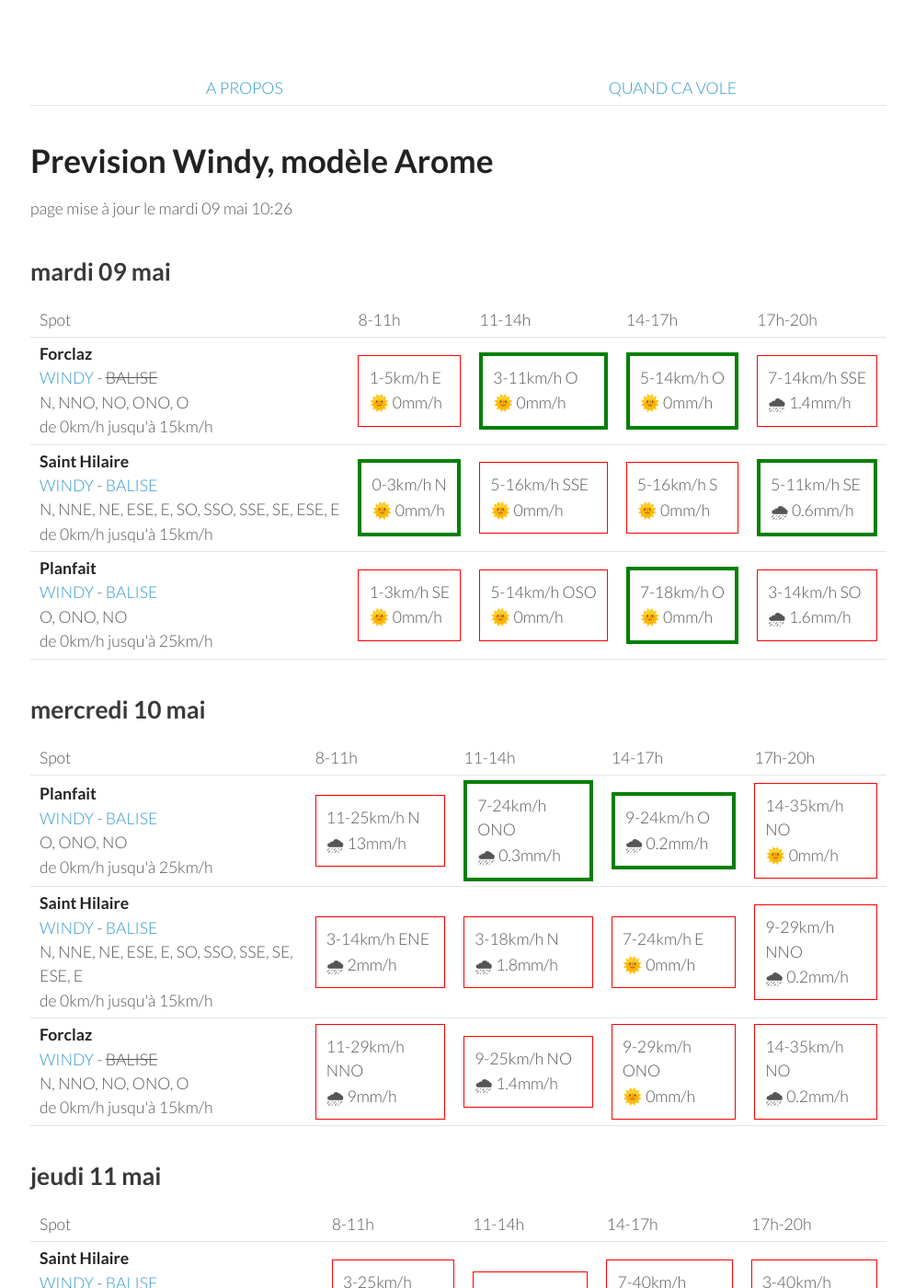
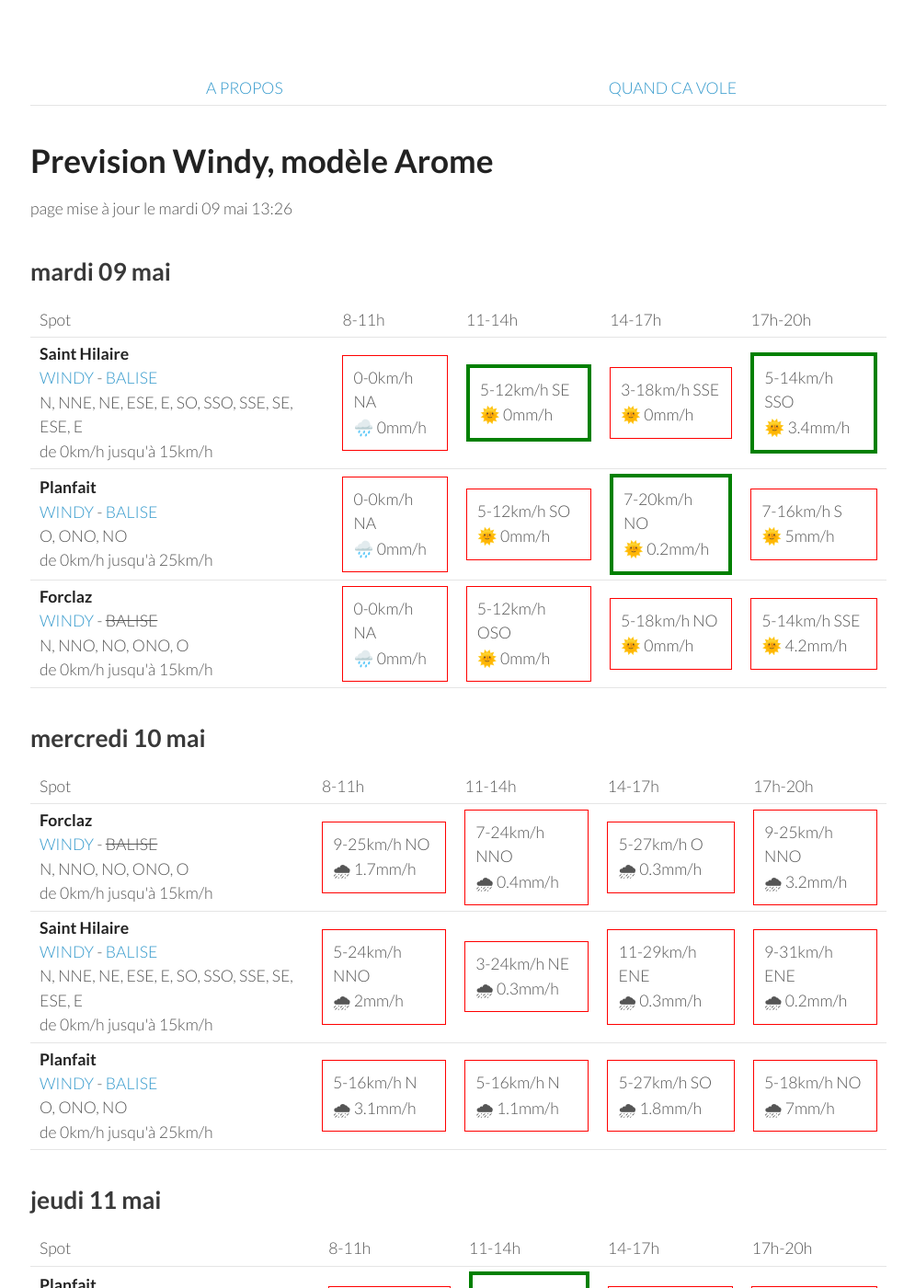
Before and after one commit to parapente-dans-le-nord/parapente-dans-le-nord.github.io, a Jekyll site: the page built from alpes_nord.markdown, in a window 1280 px wide and 1400 px high. Shown: the whole window at 92% size, without its empty margins (25-1020 px from the left). Built offline with Jekyll 4.4.1, drawn with Linux system fonts in a browser that asks for light colours; some of the changed text lies outside the part shown.

Commit message:
update index.markdown

```diff
--- a/alpes_nord.markdown
+++ b/alpes_nord.markdown
@@ -7,7 +7,7 @@ title:  "Tous les spots"
 {: .links}
 
 # Prevision Windy, modèle Arome
-page mise à jour le mardi 09 mai 10:26
+page mise à jour le mardi 09 mai 13:26
 
 ## mardi 09 mai
 
@@ -22,33 +22,30 @@ page mise à jour le mardi 09 mai 10:26
       <td>17h-20h</td>
     </tr>
 <tr>
-        <td><strong>Forclaz</strong><br><a href="https://windy.com/45.814/6.247?45.375,6.246,8,m:eVwaglz">WINDY</a> - <span class="no-balise"> BALISE </span><br> <span class="vent-favorable">N, NNO, NO, ONO, O</span><br><span class="force-vent">de 0km/h jusqu'à 15km/h</span> </td>
-
-            <td><div class="not-flyable"><p>1-5km/h E</p><p>🌞 0mm/h</p></div></td>
-            <td><div class="flyable"><p>3-11km/h O</p><p>🌞 0mm/h</p></div></td>
-            <td><div class="flyable"><p>5-14km/h O</p><p>🌞 0mm/h</p></div></td>
-            <td><div class="not-flyable"><p>7-14km/h SSE</p><p>🌧 1.4mm/h</p></div></td>
-
-
-    </tr>
-<tr>
         <td><strong>Saint Hilaire</strong><br><a href="https://windy.com/45.307/5.888?45.087,5.889,9,m:eUFagkX">WINDY</a> - <span class=""><a href="http://www.balisemeteo.com/balise.php?idBalise=61">BALISE</a> </span><br> <span class="vent-favorable">N, NNE, NE, ESE, E, SO, SSO, SSE, SE, ESE, E</span><br><span class="force-vent">de 0km/h jusqu'à 15km/h</span> </td>
 
-            <td><div class="flyable"><p>0-3km/h N</p><p>🌞 0mm/h</p></div></td>
-            <td><div class="not-flyable"><p>5-16km/h SSE</p><p>🌞 0mm/h</p></div></td>
-            <td><div class="not-flyable"><p>5-16km/h S</p><p>🌞 0mm/h</p></div></td>
-            <td><div class="flyable"><p>5-11km/h SE</p><p>🌧 0.6mm/h</p></div></td>
-
+            <td><div class="not-flyable"><p>0-0km/h NA</p><p>🌧️ 0mm/h</p></div></td>
+            <td><div class="flyable"><p>5-12km/h SE</p><p>🌞 0mm/h</p></div></td>
+            <td><div class="not-flyable"><p>3-18km/h SSE</p><p>🌞 0mm/h</p></div></td>
+            <td><div class="flyable"><p>5-14km/h SSO</p><p>🌞 3.4mm/h</p></div></td>
 
     </tr>
 <tr>
         <td><strong>Planfait</strong><br><a href="https://windy.com/45.853/6.223?45.415,6.223,8">WINDY</a> - <span class=""><a href="https://www.openwindmap.org/PP496">BALISE</a> </span><br> <span class="vent-favorable">O, ONO, NO</span><br><span class="force-vent">de 0km/h jusqu'à 25km/h</span> </td>
 
-            <td><div class="not-flyable"><p>1-3km/h SE</p><p>🌞 0mm/h</p></div></td>
-            <td><div class="not-flyable"><p>5-14km/h OSO</p><p>🌞 0mm/h</p></div></td>
-            <td><div class="flyable"><p>7-18km/h O</p><p>🌞 0mm/h</p></div></td>
-            <td><div class="not-flyable"><p>3-14km/h SO</p><p>🌧 1.6mm/h</p></div></td>
+            <td><div class="not-flyable"><p>0-0km/h NA</p><p>🌧️ 0mm/h</p></div></td>
+            <td><div class="not-flyable"><p>5-12km/h SO</p><p>🌞 0mm/h</p></div></td>
+            <td><div class="flyable"><p>7-20km/h NO</p><p>🌞 0.2mm/h</p></div></td>
+            <td><div class="not-flyable"><p>7-16km/h S</p><p>🌞 5mm/h</p></div></td>
 
+    </tr>
+<tr>
+        <td><strong>Forclaz</strong><br><a href="https://windy.com/45.814/6.247?45.375,6.246,8,m:eVwaglz">WINDY</a> - <span class="no-balise"> BALISE </span><br> <span class="vent-favorable">N, NNO, NO, ONO, O</span><br><span class="force-vent">de 0km/h jusqu'à 15km/h</span> </td>
+
+            <td><div class="not-flyable"><p>0-0km/h NA</p><p>🌧️ 0mm/h</p></div></td>
+            <td><div class="not-flyable"><p>5-12km/h OSO</p><p>🌞 0mm/h</p></div></td>
+            <td><div class="not-flyable"><p>5-18km/h NO</p><p>🌞 0mm/h</p></div></td>
+            <td><div class="not-flyable"><p>5-14km/h SSE</p><p>🌞 4.2mm/h</p></div></td>
 
     </tr>
 
@@ -68,32 +65,32 @@ page mise à jour le mardi 09 mai 10:26
       <td>17h-20h</td>
     </tr>
 <tr>
-        <td><strong>Planfait</strong><br><a href="https://windy.com/45.853/6.223?45.415,6.223,8">WINDY</a> - <span class=""><a href="https://www.openwindmap.org/PP496">BALISE</a> </span><br> <span class="vent-favorable">O, ONO, NO</span><br><span class="force-vent">de 0km/h jusqu'à 25km/h</span> </td>
+        <td><strong>Forclaz</strong><br><a href="https://windy.com/45.814/6.247?45.375,6.246,8,m:eVwaglz">WINDY</a> - <span class="no-balise"> BALISE </span><br> <span class="vent-favorable">N, NNO, NO, ONO, O</span><br><span class="force-vent">de 0km/h jusqu'à 15km/h</span> </td>
 
-            <td><div class="not-flyable"><p>11-25km/h N</p><p>🌧 13mm/h</p></div></td>
-            <td><div class="flyable"><p>7-24km/h ONO</p><p>🌧 0.3mm/h</p></div></td>
-            <td><div class="flyable"><p>9-24km/h O</p><p>🌧 0.2mm/h</p></div></td>
-            <td><div class="not-flyable"><p>14-35km/h NO</p><p>🌞 0mm/h</p></div></td>
+            <td><div class="not-flyable"><p>9-25km/h NO</p><p>🌧 1.7mm/h</p></div></td>
+            <td><div class="not-flyable"><p>7-24km/h NNO</p><p>🌧 0.4mm/h</p></div></td>
+            <td><div class="not-flyable"><p>5-27km/h O</p><p>🌧 0.3mm/h</p></div></td>
+            <td><div class="not-flyable"><p>9-25km/h NNO</p><p>🌧 3.2mm/h</p></div></td>
 
 
     </tr>
 <tr>
         <td><strong>Saint Hilaire</strong><br><a href="https://windy.com/45.307/5.888?45.087,5.889,9,m:eUFagkX">WINDY</a> - <span class=""><a href="http://www.balisemeteo.com/balise.php?idBalise=61">BALISE</a> </span><br> <span class="vent-favorable">N, NNE, NE, ESE, E, SO, SSO, SSE, SE, ESE, E</span><br><span class="force-vent">de 0km/h jusqu'à 15km/h</span> </td>
 
-            <td><div class="not-flyable"><p>3-14km/h ENE</p><p>🌧 2mm/h</p></div></td>
-            <td><div class="not-flyable"><p>3-18km/h N</p><p>🌧 1.8mm/h</p></div></td>
-            <td><div class="not-flyable"><p>7-24km/h E</p><p>🌞 0mm/h</p></div></td>
-            <td><div class="not-flyable"><p>9-29km/h NNO</p><p>🌧 0.2mm/h</p></div></td>
+            <td><div class="not-flyable"><p>5-24km/h NNO</p><p>🌧 2mm/h</p></div></td>
+            <td><div class="not-flyable"><p>3-24km/h NE</p><p>🌧 0.3mm/h</p></div></td>
+            <td><div class="not-flyable"><p>11-29km/h ENE</p><p>🌧 0.3mm/h</p></div></td>
+            <td><div class="not-flyable"><p>9-31km/h ENE</p><p>🌧 0.2mm/h</p></div></td>
 
 
     </tr>
 <tr>
-        <td><strong>Forclaz</strong><br><a href="https://windy.com/45.814/6.247?45.375,6.246,8,m:eVwaglz">WINDY</a> - <span class="no-balise"> BALISE </span><br> <span class="vent-favorable">N, NNO, NO, ONO, O</span><br><span class="force-vent">de 0km/h jusqu'à 15km/h</span> </td>
+        <td><strong>Planfait</strong><br><a href="https://windy.com/45.853/6.223?45.415,6.223,8">WINDY</a> - <span class=""><a href="https://www.openwindmap.org/PP496">BALISE</a> </span><br> <span class="vent-favorable">O, ONO, NO</span><br><span class="force-vent">de 0km/h jusqu'à 25km/h</span> </td>
 
-            <td><div class="not-flyable"><p>11-29km/h NNO</p><p>🌧 9mm/h</p></div></td>
-            <td><div class="not-flyable"><p>9-25km/h NO</p><p>🌧 1.4mm/h</p></div></td>
-            <td><div class="not-flyable"><p>9-29km/h ONO</p><p>🌞 0mm/h</p></div></td>
-            <td><div class="not-flyable"><p>14-35km/h NO</p><p>🌧 0.2mm/h</p></div></td>
+            <td><div class="not-flyable"><p>5-16km/h N</p><p>🌧 3.1mm/h</p></div></td>
+            <td><div class="not-flyable"><p>5-16km/h N</p><p>🌧 1.1mm/h</p></div></td>
+            <td><div class="not-flyable"><p>5-27km/h SO</p><p>🌧 1.8mm/h</p></div></td>
+            <td><div class="not-flyable"><p>5-18km/h NO</p><p>🌧 7mm/h</p></div></td>
 
 
     </tr>
@@ -114,22 +111,22 @@ page mise à jour le mardi 09 mai 10:26
       <td>17h-20h</td>
     </tr>
 <tr>
+        <td><strong>Planfait</strong><br><a href="https://windy.com/45.853/6.223?45.415,6.223,8">WINDY</a> - <span class=""><a href="https://www.openwindmap.org/PP496">BALISE</a> </span><br> <span class="vent-favorable">O, ONO, NO</span><br><span class="force-vent">de 0km/h jusqu'à 25km/h</span> </td>
+
+            <td><div class="not-flyable"><p>1-9km/h NE</p><p>🌞 0mm/h</p></div></td>
+            <td><div class="flyable"><p>5-25km/h NO</p><p>🌧 0.3mm/h</p></div></td>
+            <td><div class="not-flyable"><p>7-31km/h NO</p><p>🌧 1.8mm/h</p></div></td>
+            <td><div class="not-flyable"><p>7-37km/h NO</p><p>🌧 0.8mm/h</p></div></td>
+
+
+    </tr>
+<tr>
         <td><strong>Saint Hilaire</strong><br><a href="https://windy.com/45.307/5.888?45.087,5.889,9,m:eUFagkX">WINDY</a> - <span class=""><a href="http://www.balisemeteo.com/balise.php?idBalise=61">BALISE</a> </span><br> <span class="vent-favorable">N, NNE, NE, ESE, E, SO, SSO, SSE, SE, ESE, E</span><br><span class="force-vent">de 0km/h jusqu'à 15km/h</span> </td>
 
             <td><div class="not-flyable"><p>3-25km/h NNE</p><p>🌞 0mm/h</p></div></td>
             <td><div class="not-flyable"><p>7-35km/h N</p><p>🌞 0mm/h</p></div></td>
             <td><div class="not-flyable"><p>7-40km/h NNO</p><p>🌧 0.5mm/h</p></div></td>
             <td><div class="not-flyable"><p>3-40km/h NNO</p><p>🌧 4.7mm/h</p></div></td>
-
-
-    </tr>
-<tr>
-        <td><strong>Planfait</strong><br><a href="https://windy.com/45.853/6.223?45.415,6.223,8">WINDY</a> - <span class=""><a href="https://www.openwindmap.org/PP496">BALISE</a> </span><br> <span class="vent-favorable">O, ONO, NO</span><br><span class="force-vent">de 0km/h jusqu'à 25km/h</span> </td>
-
-            <td><div class="not-flyable"><p>1-11km/h N</p><p>🌞 0mm/h</p></div></td>
-            <td><div class="not-flyable"><p>7-27km/h NO</p><p>🌧 0.3mm/h</p></div></td>
-            <td><div class="not-flyable"><p>9-31km/h NO</p><p>🌧 1.2mm/h</p></div></td>
-            <td><div class="not-flyable"><p>9-40km/h NO</p><p>🌧 1.2mm/h</p></div></td>
 
 
     </tr>
@@ -162,10 +159,10 @@ page mise à jour le mardi 09 mai 10:26
 <tr>
         <td><strong>Planfait</strong><br><a href="https://windy.com/45.853/6.223?45.415,6.223,8">WINDY</a> - <span class=""><a href="https://www.openwindmap.org/PP496">BALISE</a> </span><br> <span class="vent-favorable">O, ONO, NO</span><br><span class="force-vent">de 0km/h jusqu'à 25km/h</span> </td>
 
-            <td><div class="flyable"><p>1-12km/h NO</p><p>🌞 0mm/h</p></div></td>
-            <td><div class="flyable"><p>5-24km/h NO</p><p>🌧 0.5mm/h</p></div></td>
-            <td><div class="not-flyable"><p>7-31km/h NNO</p><p>🌧 1.1mm/h</p></div></td>
-            <td><div class="not-flyable"><p>5-35km/h N</p><p>🌧 1.5mm/h</p></div></td>
+            <td><div class="flyable"><p>3-14km/h NO</p><p>🌧 0.2mm/h</p></div></td>
+            <td><div class="flyable"><p>5-25km/h NO</p><p>🌧 0.5mm/h</p></div></td>
+            <td><div class="not-flyable"><p>7-29km/h NNO</p><p>🌧 1.9mm/h</p></div></td>
+            <td><div class="not-flyable"><p>7-35km/h NNO</p><p>🌧 2.1mm/h</p></div></td>
 
 
     </tr>
@@ -206,22 +203,22 @@ page mise à jour le mardi 09 mai 10:26
       <td>17h-20h</td>
     </tr>
 <tr>
+        <td><strong>Planfait</strong><br><a href="https://windy.com/45.853/6.223?45.415,6.223,8">WINDY</a> - <span class=""><a href="https://www.openwindmap.org/PP496">BALISE</a> </span><br> <span class="vent-favorable">O, ONO, NO</span><br><span class="force-vent">de 0km/h jusqu'à 25km/h</span> </td>
+
+            <td><div class="not-flyable"><p>1-12km/h ESE</p><p>🌞 0mm/h</p></div></td>
+            <td><div class="flyable"><p>3-18km/h ONO</p><p>🌧 0.3mm/h</p></div></td>
+            <td><div class="not-flyable"><p>7-29km/h NO</p><p>🌧 1.5mm/h</p></div></td>
+            <td><div class="not-flyable"><p>1-31km/h O</p><p>🌧 2.8mm/h</p></div></td>
+
+
+    </tr>
+<tr>
         <td><strong>Saint Hilaire</strong><br><a href="https://windy.com/45.307/5.888?45.087,5.889,9,m:eUFagkX">WINDY</a> - <span class=""><a href="http://www.balisemeteo.com/balise.php?idBalise=61">BALISE</a> </span><br> <span class="vent-favorable">N, NNE, NE, ESE, E, SO, SSO, SSE, SE, ESE, E</span><br><span class="force-vent">de 0km/h jusqu'à 15km/h</span> </td>
 
             <td><div class="not-flyable"><p>3-16km/h NNE</p><p>🌞 0mm/h</p></div></td>
             <td><div class="not-flyable"><p>3-20km/h NO</p><p>🌧 0.6mm/h</p></div></td>
             <td><div class="not-flyable"><p>1-31km/h NNO</p><p>🌧 1mm/h</p></div></td>
             <td><div class="not-flyable"><p>1-22km/h NNO</p><p>🌧 7mm/h</p></div></td>
-
-
-    </tr>
-<tr>
-        <td><strong>Planfait</strong><br><a href="https://windy.com/45.853/6.223?45.415,6.223,8">WINDY</a> - <span class=""><a href="https://www.openwindmap.org/PP496">BALISE</a> </span><br> <span class="vent-favorable">O, ONO, NO</span><br><span class="force-vent">de 0km/h jusqu'à 25km/h</span> </td>
-
-            <td><div class="not-flyable"><p>1-11km/h E</p><p>🌞 0mm/h</p></div></td>
-            <td><div class="not-flyable"><p>5-22km/h NNO</p><p>🌞 0mm/h</p></div></td>
-            <td><div class="not-flyable"><p>7-33km/h NO</p><p>🌧 1.4mm/h</p></div></td>
-            <td><div class="not-flyable"><p>5-31km/h NNO</p><p>🌧 1.2mm/h</p></div></td>
 
 
     </tr>
@@ -252,6 +249,16 @@ page mise à jour le mardi 09 mai 10:26
       <td>17h-20h</td>
     </tr>
 <tr>
+        <td><strong>Planfait</strong><br><a href="https://windy.com/45.853/6.223?45.415,6.223,8">WINDY</a> - <span class=""><a href="https://www.openwindmap.org/PP496">BALISE</a> </span><br> <span class="vent-favorable">O, ONO, NO</span><br><span class="force-vent">de 0km/h jusqu'à 25km/h</span> </td>
+
+            <td><div class="not-flyable"><p>1-9km/h SSE</p><p>🌞 0mm/h</p></div></td>
+            <td><div class="flyable"><p>5-20km/h ONO</p><p>🌧 0.6mm/h</p></div></td>
+            <td><div class="flyable"><p>5-25km/h ONO</p><p>🌧 2mm/h</p></div></td>
+            <td><div class="not-flyable"><p>5-29km/h NO</p><p>🌧 4mm/h</p></div></td>
+
+
+    </tr>
+<tr>
         <td><strong>Saint Hilaire</strong><br><a href="https://windy.com/45.307/5.888?45.087,5.889,9,m:eUFagkX">WINDY</a> - <span class=""><a href="http://www.balisemeteo.com/balise.php?idBalise=61">BALISE</a> </span><br> <span class="vent-favorable">N, NNE, NE, ESE, E, SO, SSO, SSE, SE, ESE, E</span><br><span class="force-vent">de 0km/h jusqu'à 15km/h</span> </td>
 
             <td><div class="not-flyable"><p>1-18km/h NNE</p><p>🌧 0.7mm/h</p></div></td>
```
